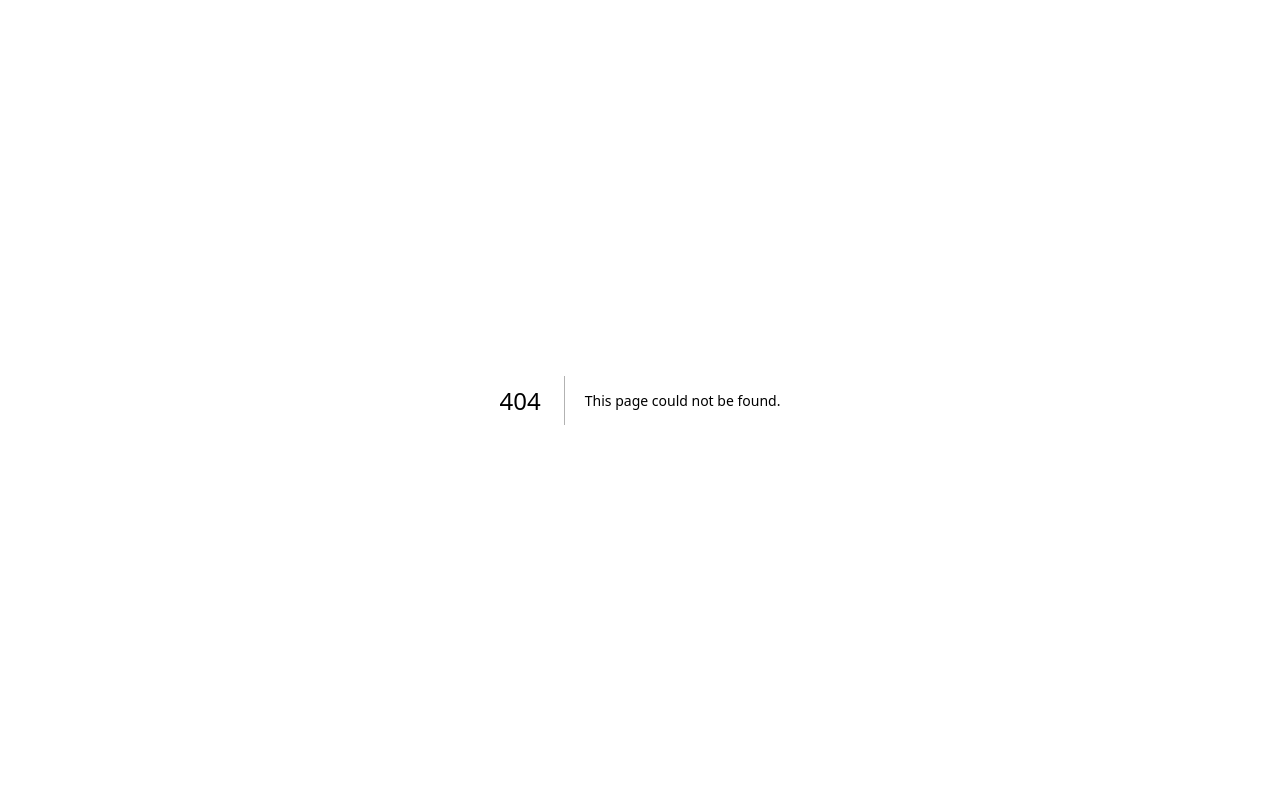
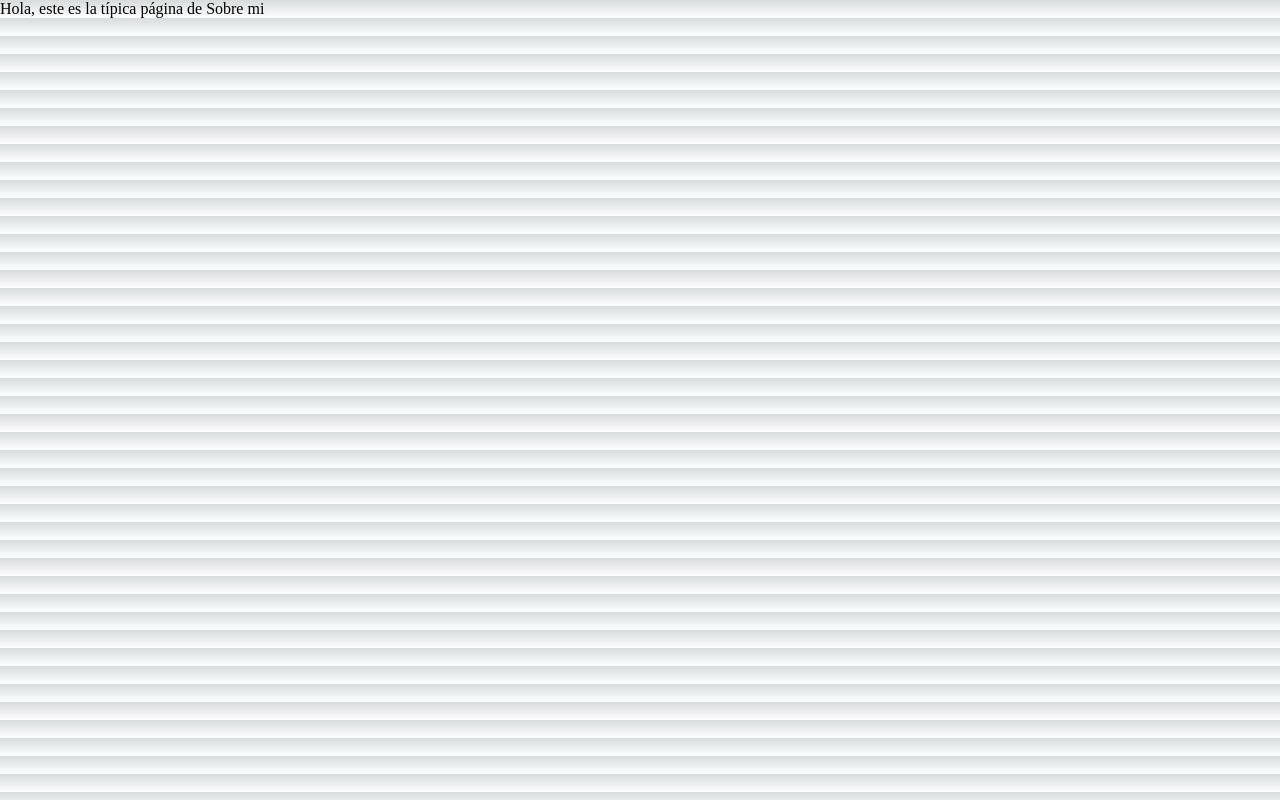
Before and after one commit to webreactiva-devs/workshop-intro-nextjs, a Next.js app: page /about in a window 1280 px wide. Before the commit this address had no page. Built offline with nearby package versions, Linux system fonts and the light colour scheme.

Commit message:
step01 Primera solución

```diff
--- /dev/null
+++ b/pages/about.js
@@ -0,0 +1,9 @@
+function about () {
+  return (
+    <div>
+      Hola, este es la típica página de Sobre mi
+    </div>
+  );
+}
+
+export default about;
```
